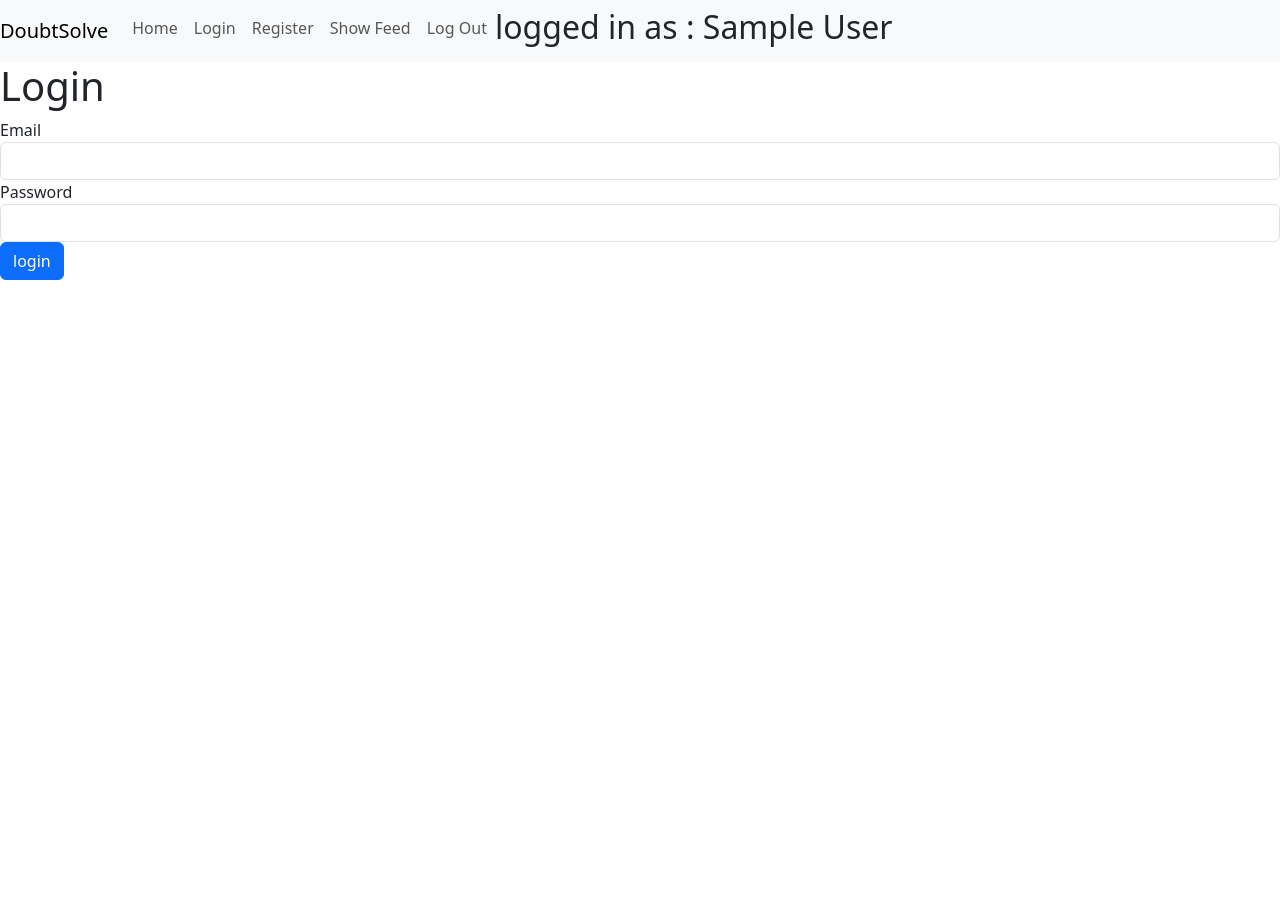
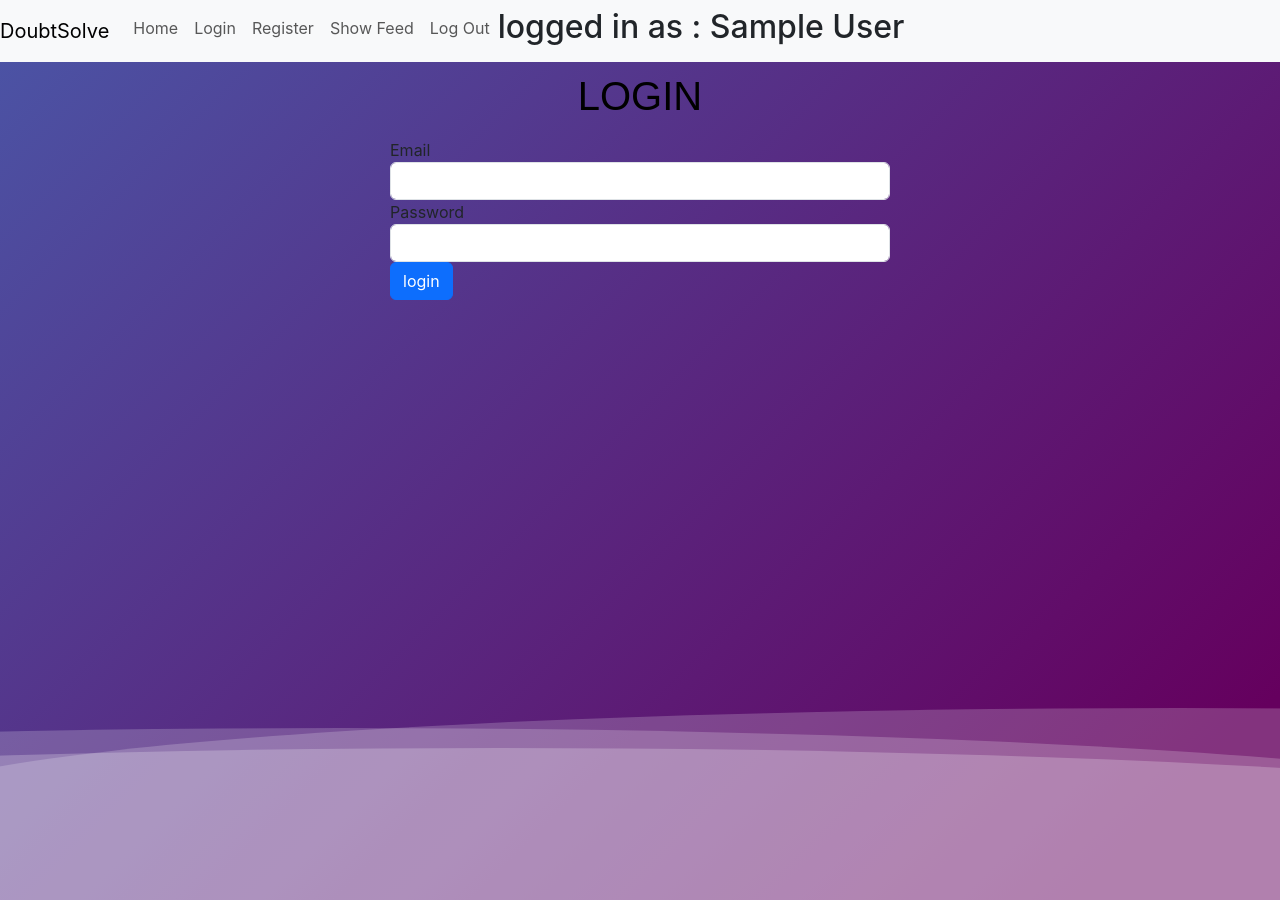
Before and after one commit to ruchirprabhune/DoubtShare, a Flask app: template templates/login.html in a window 1280 px wide. Run offline with Flask 3, Linux system fonts and the light colour scheme; the template is opened without the code that fills it: values that come from a table or form of the project are taken from there, others are empty; the visitor is signed in with stand-in values (Sample User, id 1); some libraries are stand-ins or nearby versions.

Commit message:
Update login.html

```diff
--- a/templates/login.html
+++ b/templates/login.html
@@ -1,18 +1,97 @@
 {% extends "base.html" %}
 {% from 'bootstrap4/form.html' import render_form %}
 {% block content %}
+     <style>
+          body {
+        margin: auto;
+        font-family: -apple-system, BlinkMacSystemFont, sans-serif;
+        overflow: auto;
+        background: linear-gradient(315deg, rgba(101,0,94,1) 3%, rgba(60,132,206,1) 38%, rgba(48,238,226,1) 68%, rgba(255,25,25,1) 98%);
+        animation: gradient 15s ease infinite;
+        background-size: 400% 400%;
+        background-attachment: fixed;
+    }
 
+    @keyframes gradient {
+        0% {
+            background-position: 0% 0%;
+        }
+        50% {
+            background-position: 100% 100%;
+        }
+        100% {
+            background-position: 0% 0%;
+        }
+    }
+
+    .wave {
+        background: rgb(255 255 255 / 25%);
+        border-radius: 1000% 1000% 0 0;
+        position: fixed;
+        width: 200%;
+        height: 12em;
+        animation: wave 10s -3s linear infinite;
+        transform: translate3d(0, 0, 0);
+        opacity: 0.8;
+        bottom: 0;
+        left: 0;
+        z-index: -1;
+    }
+
+    .wave:nth-of-type(2) {
+        bottom: -1.25em;
+        animation: wave 18s linear reverse infinite;
+        opacity: 0.8;
+    }
+
+    .wave:nth-of-type(3) {
+        bottom: -2.5em;
+        animation: wave 20s -1s reverse infinite;
+        opacity: 0.9;
+    }
+
+    @keyframes wave {
+        2% {
+            transform: translateX(1);
+        }
+
+        25% {
+            transform: translateX(-25%);
+        }
+
+        50% {
+            transform: translateX(-50%);
+        }
+
+        75% {
+            transform: translateX(-25%);
+        }
+
+        100% {
+            transform: translateX(1);
+        }
+    }
+  </style>
+<body>
+    <div>
+     <div class="wave"></div>
+     <div class="wave"></div>
+     <div class="wave"></div>
+  </div>
         <div class="box">
-  <h1>Login</h1>
+        <h1 style="color:black;text-align:center;font-family:fantasy;padding:10px;">LOGIN</h1>
+        <div style="margin-left:auto;margin-right:auto;width:500px">
             {% with flashed_messages = get_flashed_messages() %}
             {% if flashed_messages %}
                 {% for message in flashed_messages %}
-            <p>{{ message }}</p>
+                    <p style="background-color:blue;">{{ message }}
                 {% endfor %}
             {% endif %}
             {% endwith %}
 
-      {{render_form(form, novalidate=True)}}
+        {{render_form(form, novalidate=True)|safe}}
+
     </div>
 
     {% endblock %}
+</body>
```
Lines whose indentation alone changed are shown as unchanged.
